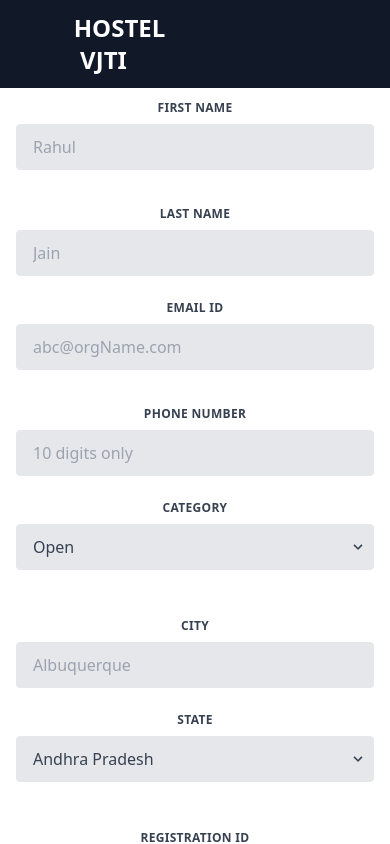
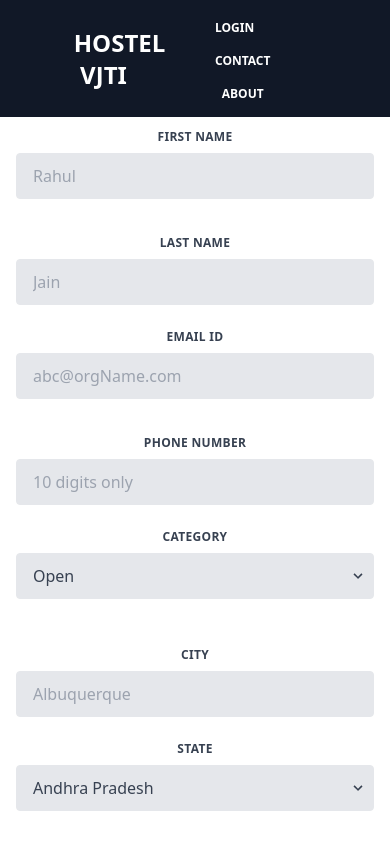
Before and after one commit to purvankbhiwgade/E-coders-hostel-portal, a React (Vite) app in the folder client/: page /apply in a window 390 px wide. Shown: the top 844 px of the page. Built offline with nearby package versions, Linux system fonts and the light colour scheme.

Commit message:
FIX: header 5

```diff
--- a/client/src/Components/Header.jsx
+++ b/client/src/Components/Header.jsx
@@ -1,9 +1,6 @@
 import "../App.css";
 
-import React from "react";
-
-export default function Header() {
-  const [navbarOpen, setNavbarOpen] = React.useState(false);
+function Header() {
   return (
     <>
       <nav className="relative flex flex-wrap items-center justify-between px-2 py-3 bg-gray-900 mb-3">
@@ -23,8 +20,7 @@ export default function Header() {
           </div>
           <div
             className={
-              "w-1/2 lg:flex flex-grow items-center" +
-              (navbarOpen ? " flex" : " hidden")
+              "w-1/2 lg:flex flex-grow items-center flex"
             }
             id="example-navbar-danger"
           >
@@ -64,3 +60,5 @@ export default function Header() {
     </>
   );
 }
+
+export default Header;
```
